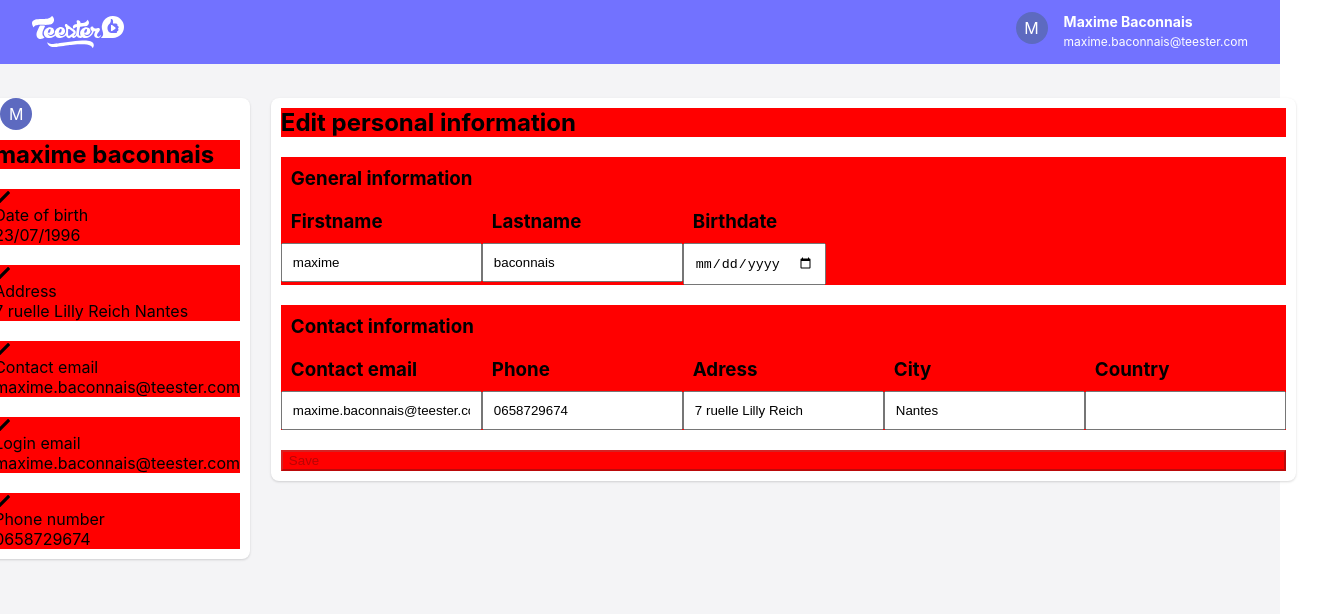
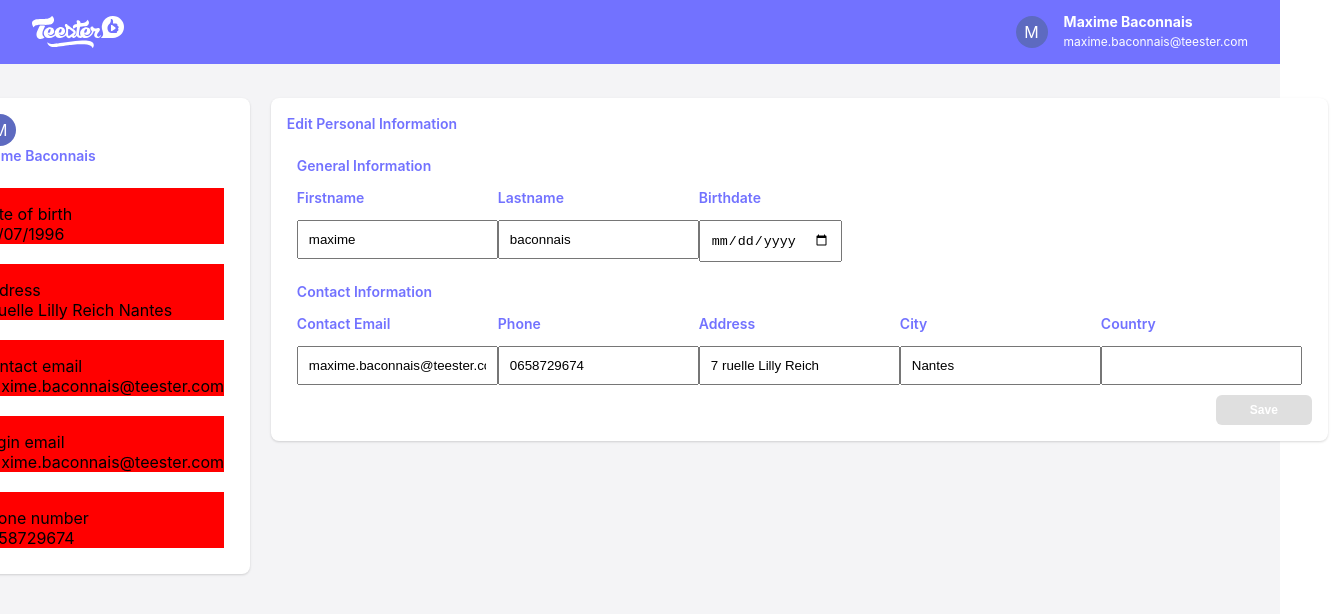
Before and after one commit to JLentremy/teester-project, a React (Create React App) app: page / in a window 1280 px wide. Shown: the top 614 px of the page, 1338 px wide, since content can reach past the window. Built offline with nearby package versions, Linux system fonts and the light colour scheme.

Commit message:
title + button

```diff
--- a/src/App.tsx
+++ b/src/App.tsx
@@ -60,7 +60,7 @@ function App() {
       inputs: [
         { label: "Contact email", type: "text", value: profile.contact_mail },
         { label: "Phone", type: "text", value: profile.phone },
-        { label: "Adress", type: "text", value: profile.address },
+        { label: "Address", type: "text", value: profile.address },
         { label: "City", type: "text", value: profile.city },
         { label: "Country", type: "text", value: profile.country },
       ],
--- a/src/components/Button/index.tsx
+++ b/src/components/Button/index.tsx
@@ -1,3 +1,5 @@
+import styled from "@emotion/styled";
+
 export type ButtonProps = {
   label: string;
   disabled?: boolean;
@@ -6,18 +8,36 @@ export type ButtonProps = {
 
 const Button = ({ label, disabled, onClick }: ButtonProps) => {
   return (
-    <button style={style.button} onClick={onClick} disabled={disabled}>
-      {label}
-    </button>
+    <div style={{ display: "flex", flexDirection: "row-reverse" }}>
+      <ButtonContent onClick={onClick} disabled={disabled}>
+        {label}
+      </ButtonContent>
+    </div>
   );
 };
 
-const style = {
-  button: {
-    display: "flex",
-    margin: 10,
-    backgroundColor: "red",
-  },
-};
+const ButtonContent = styled.button`
+  display: inline-flex;
+  background-color: #dfdfdf;
+  border-style: none;
+
+  padding-left: 1rem;
+  padding-right: 1rem;
+  padding-top: 0.5rem;
+  padding-bottom: 0.5rem;
+
+  border-radius: 0.375rem;
+
+  font-weight: 600;
+  font-size: 0.75rem;
+  color: var(--accent-text-color);
+
+  min-width: 6rem;
+  justify-content: center;
+
+  .hover: {
+    background-color: rgba(67, 56, 202, 1);
+  }
+`;
 
 export default Button;
--- a/src/components/Informations/Item/index.tsx
+++ b/src/components/Informations/Item/index.tsx
@@ -26,7 +26,7 @@ const style = {
     display: "flex",
     flexDirection: "column",
     margin: 10,
-    backgroundColor: "red",
+    // backgroundColor: "red",
   },
   div: {
     display: "flex",
--- a/src/components/Navbar/index.tsx
+++ b/src/components/Navbar/index.tsx
@@ -29,9 +29,8 @@ const Navbar = ({ name, mail }: NavbarProps) => {
 
 const Nav = styled.nav`
   display: flex;
-  padding: 10;
-  color: #fff;
-  background-color: #7272ff;
+  color: var(--accent-text-color);
+  background-color: var(--accent-color);
 `;
 const NavContent = styled.div`
   display: flex;
@@ -47,6 +46,7 @@ const NavContent = styled.div`
 `;
 const NavProfile = styled.div`
   display: flex;
+  align-items: center;
 `;
 const ImageContainer = styled.div`
   flex-shrink: 0;
--- a/src/components/Profile/index.tsx
+++ b/src/components/Profile/index.tsx
@@ -30,6 +30,7 @@ export const Aside = styled.aside`
   display: flex;
   flex-direction: column;
   margin: 0.65rem;
+  padding: 1rem;
   border-radius: 0.5rem;
   background-color: rgba(255, 255, 255, 1);
 
--- a/src/components/Title/index.tsx
+++ b/src/components/Title/index.tsx
@@ -1,18 +1,24 @@
+import styled from "@emotion/styled";
+
 type TitleProps = {
   label: string;
 };
 
 const Title = ({ label }: TitleProps) => {
-  return <h1 style={style.title}>{label}</h1>;
+  return <Content>{label}</Content>;
 };
 
-const style = {
-  title: {
-    display: "flex",
-    margin: 10,
-    // color: "#7272FF",
-    backgroundColor: "red",
-  },
-};
+const Content = styled.h1`
+  display: flex;
+  font-weight: 600;
+  font-size: 0.875rem;
+  line-height: 1.25rem;
+  text-transform: capitalize;
+
+  margin-bottom: 0.75rem;
+  margin-top: 0;
+
+  color: #7272ff;
+`;
 
 export default Title;
--- a/src/index.css
+++ b/src/index.css
@@ -11,6 +11,7 @@ body {
   --shadow: 0 1px 3px 0 rgba(0, 0, 0, 0.1), 0 1px 2px 0 rgba(0, 0, 0, 0.06);
 
   --accent-color: #7272ff;
+  --accent-text-color: #fff;
 }
 
 code {
```
